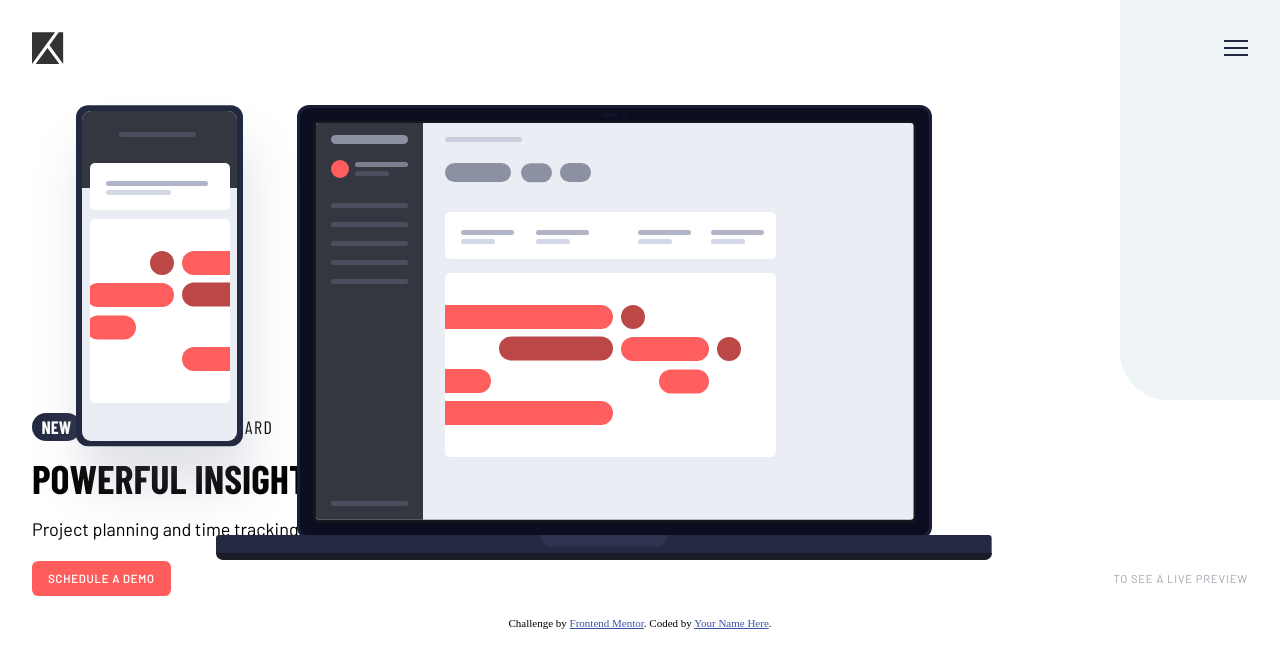
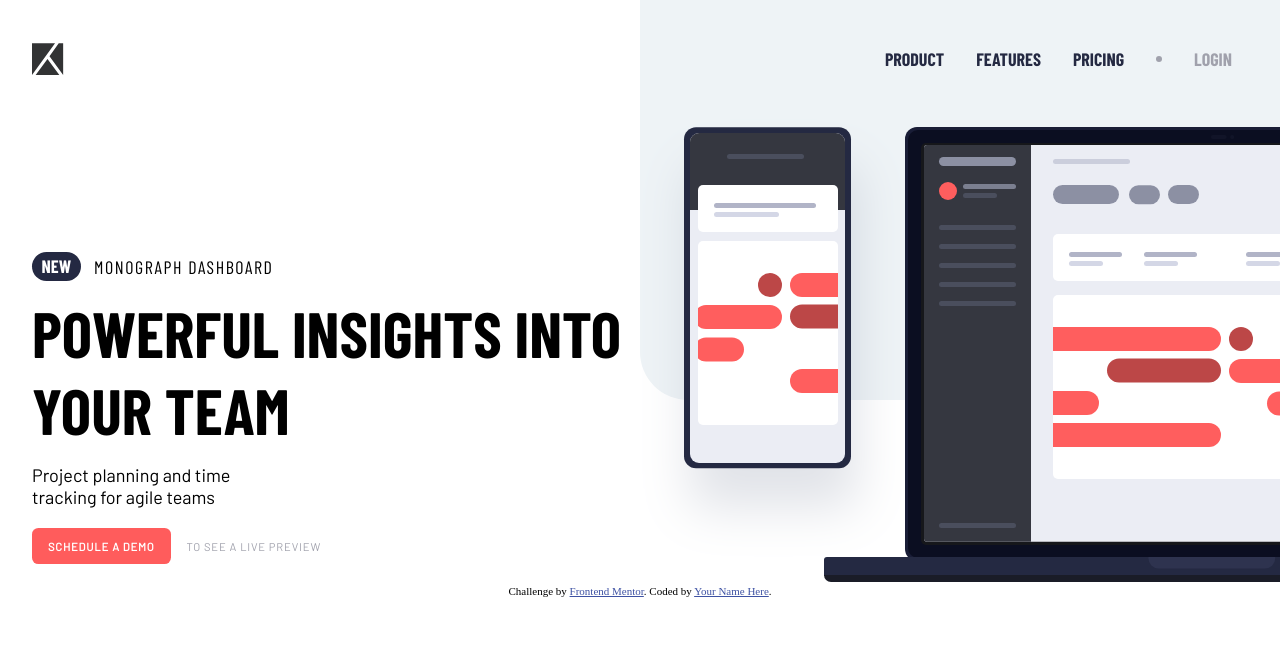
Before and after one commit to ProgramistaJarek/project-tracking-intro-component-master, a plain HTML site: page index.html in a window 1280 px wide. Drawn offline with nearby package versions, Linux system fonts and the light colour scheme.

Commit message:
menu only stay do to in js

```diff
--- a/index.html
+++ b/index.html
@@ -25,11 +25,12 @@
     </style>
   </head>
   <body>
-    <main>
-      <div class="test"></div>
+    <header>
+      <div class="container">
         <nav>
           <img src="images/logo.svg" alt="logo" />
-        <img src="images/icon-hamburger.svg" alt="menu">
+          <div class="menu-open"><img src="images/icon-hamburger.svg" alt="menu open" /></div>
+          <div class="menu-close"><img class="menu-close" src="images/icon-close.svg" alt="menu close" /></div>
           <div class="links">
             <a href="#">Product</a>
             <a href="#">Features</a>
@@ -37,11 +38,16 @@
             <a href="#" class="login">Login</a>
           </div>
         </nav>
+      </div>
+    </header>
+
+    <div class="bg"></div>
 
     <section class="image">
-        <img src="images/illustration-devices.svg" alt="illustration-devices"/>
+      <img src="images/illustration-devices.svg" alt="illustration-devices" />
     </section>
 
+    <main>
       <section class="info">
         <h2><strong>New</strong> Monograph Dashboard</h2>
         <h1>Powerful insights into your team</h1>
--- a/style/layout/_info.scss
+++ b/style/layout/_info.scss
@@ -1,5 +1,5 @@
 .info {
-  margin-top: 20rem;
+  padding-top: 75vw;
   h2 {
     font-family: $font-BarlowCondensed;
     font-weight: $font-400;
@@ -48,6 +48,10 @@
       font-size: 0.7rem;
       text-transform: uppercase;
       letter-spacing: 0.05rem;
+      &:hover {
+        opacity: 0.75;
+        cursor: pointer;
+      }
     }
     p {
       padding: 0;
@@ -57,3 +61,45 @@
     }
   }
 }
+
+@media (min-width: 376px) {
+  .info {
+    .container {
+      justify-content: flex-start;
+      button {
+        margin-right: 1rem;
+      }
+    }
+  }
+}
+
+@media (min-width: 768px) {
+  .info {
+    padding-top: 30rem;
+    .container {
+      justify-content: flex-start;
+      button {
+        margin-right: 1rem;
+      }
+    }
+  }
+}
+
+@media (min-width: 1024px) {
+  .info {
+    padding-top: 10%;
+    width: 50%;
+    h1 {
+      font-size: 4rem;
+    }
+    p {
+      width: 40%;
+    }
+    .container {
+      justify-content: flex-start;
+      button {
+        margin-right: 1rem;
+      }
+    }
+  }
+}
--- a/style/layout/_main.scss
+++ b/style/layout/_main.scss
@@ -1,16 +1,16 @@
 main {
   max-width: 1440px;
-  position: relative;
-  padding: 0 2rem;
+  margin: 0 2rem;
 }
 
-.test {
+.bg {
   width: 20vh;
   height: 50vh;
   background-color: $light-grayish-blue;
   border-bottom-left-radius: 3rem;
   position: absolute;
   right: 0;
+  top: 0;
   z-index: -1;
 }
 
@@ -21,3 +21,28 @@ main {
     max-width: 150%;
   }
 }
+
+@media (min-width: 376px) {
+  .bg {
+    width: 50vw;
+    height: 50vh;
+  }
+}
+
+@media (min-width: 768px) {
+  .bg {
+    width: 50vw;
+    height: 50vh;
+  }
+}
+
+@media (min-width: 1024px) {
+  .bg {
+    width: 50vw;
+    height: 50vh;
+  }
+  .image {
+    position: absolute;
+    left: 50%;
+  }
+}
--- a/style/layout/_nav.scss
+++ b/style/layout/_nav.scss
@@ -1,32 +1,90 @@
+header {
+  padding: 0 2rem;
+}
+
+.container {
+  max-width: 1440px;
+  margin: 0 auto;
+}
+
 nav {
   display: flex;
   justify-content: space-between;
   align-items: center;
   padding: 2rem 0;
+  position: relative;
+  .menu-open {
+    display: block;
+  }
+  .menu-close {
+    display: none;
+  }
   .links {
     display: none;
-    margin-right: 5rem;
+    flex-direction: column;
+    align-items: center;
+    position: absolute;
+    width: 100%;
+    top: 6rem;
+    z-index: 2;
+    background-color: white;
+    box-shadow: 0px 0px 10px 0px rgba(0, 0, 0, 0.25);
+    text-transform: uppercase;
     a {
       text-decoration: none;
       color: $very-dark-blue;
       font-family: $font-BarlowCondensed;
       font-weight: $font-700;
       font-size: $font-size;
-      margin: 0 1rem;
+      margin: 1rem;
       &:hover {
         text-decoration: underline;
       }
     }
     .login {
       color: $grayish-blue;
-      margin-left: 2.5rem;
-      &::before {
-        content: "";
-        margin-right: 2.5rem;
-        width: 1rem;
-        height: 1rem;
-        background-color: $grayish-blue;
-        border-radius: 50%;
+      border-top: 1px solid $grayish-blue;
+      width: 100%;
+      text-align: center;
+      padding: 1rem 0 0;
+    }
+  }
+}
+
+body {
+  max-width: 1440px;
+  margin: 0 auto;
+}
+@media (min-width: 768px) {
+  nav {
+    .menu-open {
+      display: none;
+    }
+    .menu-close {
+      display: none;
+    }
+    .links {
+      display: flex;
+      flex-direction: row;
+      align-items: center;
+      position: relative;
+      background: none;
+      box-shadow: none;
+      width: auto;
+      top: 0;
+      .login {
+        border-top: none;
+        padding: 0;
+        display: flex;
+        align-items: center;
+        &::before {
+          content: "";
+          margin-right: 2rem;
+          width: 6px;
+          height: 6px;
+          background-color: $grayish-blue;
+          border-radius: 50%;
+        }
       }
     }
   }
```
Also changed, not shown: style/style.css, 1 other file. Lines whose indentation alone changed are shown as unchanged.
